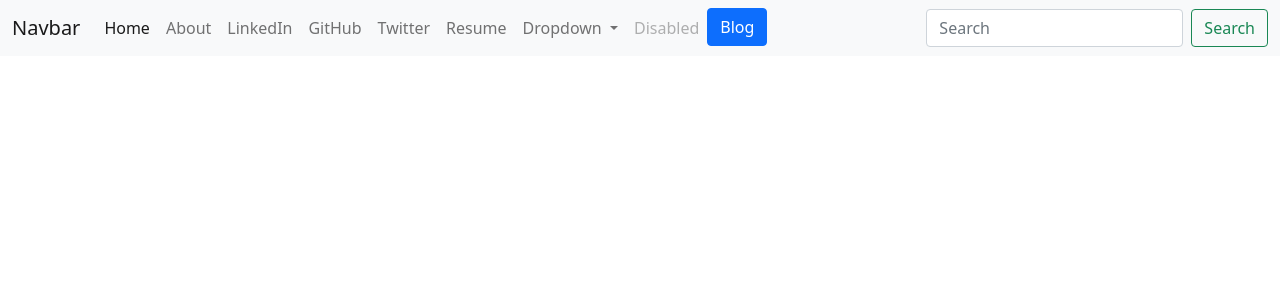
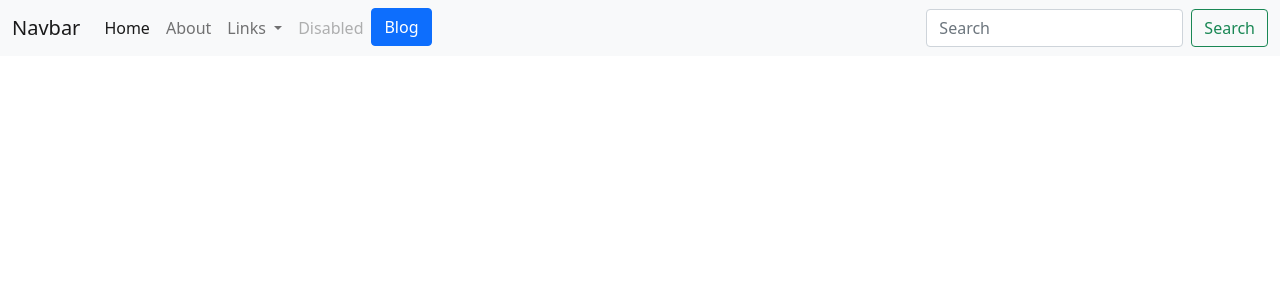
Before and after one commit to Flaxeny/django3-personal-portfolio, a Django app: template templates/base.html in a window 1280 px wide. Shown: the top 300 px of the page. Run offline with Django 3.2, Linux system fonts and the light colour scheme; the template is opened without the code that fills it, so the values that code supplies are empty.

Commit message:
Updated links button

```diff
--- a/templates/base.html
+++ b/templates/base.html
@@ -28,7 +28,12 @@
         <li class="nav-item">
           <a class="nav-link" href="#">About</a>
         </li>
-          <li class="nav-item">
+        <li class="nav-item dropdown">
+          <a class="nav-link dropdown-toggle" href="#" id="navbarDropdown" role="button" data-bs-toggle="dropdown" aria-expanded="false">
+            Links
+          </a>
+          <ul class="dropdown-menu" aria-labelledby="navbarDropdown">
+            <li class="nav-item">
               <a class="nav-link" href="https://www.linkedin.com/in/roman-skorokhodov-7b3324222/" target="_blank">LinkedIn</a>
           </li>
           <li class="nav-item">
@@ -40,15 +45,6 @@
           <li class="nav-item">
               <a class="nav-link" href="{% static 'Resume.pdf' %}">Resume</a>
           </li>
-        <li class="nav-item dropdown">
-          <a class="nav-link dropdown-toggle" href="#" id="navbarDropdown" role="button" data-bs-toggle="dropdown" aria-expanded="false">
-            Dropdown
-          </a>
-          <ul class="dropdown-menu" aria-labelledby="navbarDropdown">
-            <li><a class="dropdown-item" href="#">Action</a></li>
-            <li><a class="dropdown-item" href="#">Another action</a></li>
-            <li><hr class="dropdown-divider"></li>
-            <li><a class="dropdown-item" href="#">Something else here</a></li>
           </ul>
         </li>
         <li class="nav-item">
```
Also changed, not shown: db.sqlite3.
